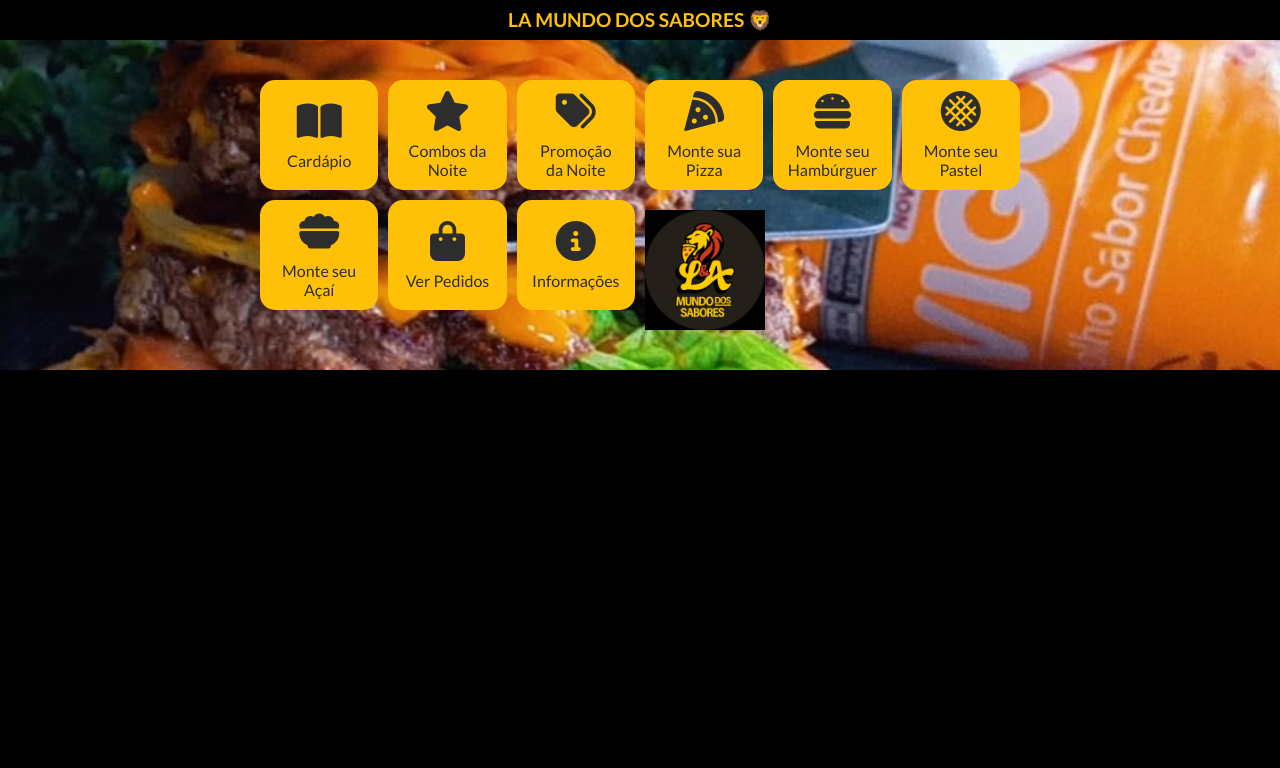
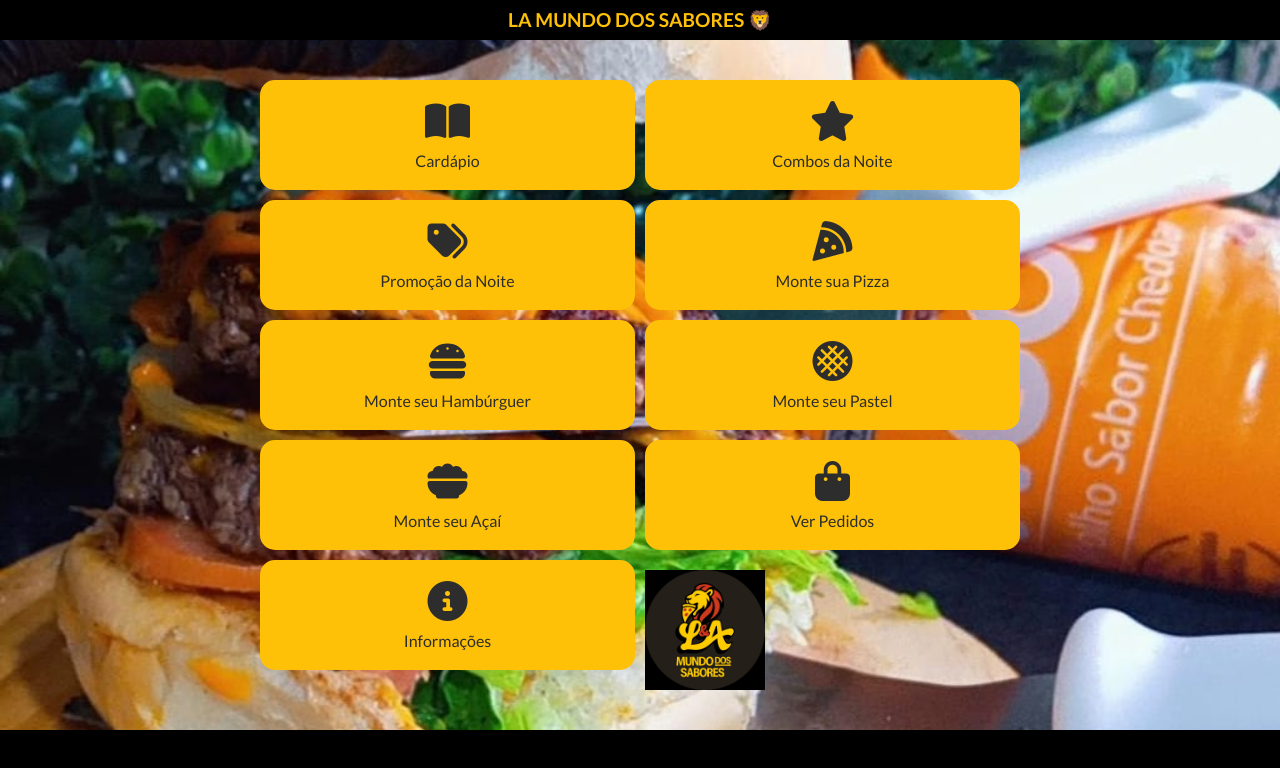
Before and after one commit to arcelino-cavalcante/la-chatgpt, a plain HTML site: page index.html in a window 1280 px wide. Drawn offline with Linux system fonts and the light colour scheme.

Commit message:
Adjust main menu to two columns

```diff
--- a/index.html
+++ b/index.html
@@ -88,7 +88,7 @@
       position: relative;
       z-index: 2;
       display: grid;
-      grid-template-columns: repeat(auto-fit, minmax(110px, 1fr)); /* Botões um pouco menores */
+      grid-template-columns: repeat(2, 1fr); /* Organiza os botões em duas colunas */
       gap: 10px; /* Espaçamento menor */
       width: 100%;
       max-width: 800px; /* Limita a largura em telas grandes */
```
